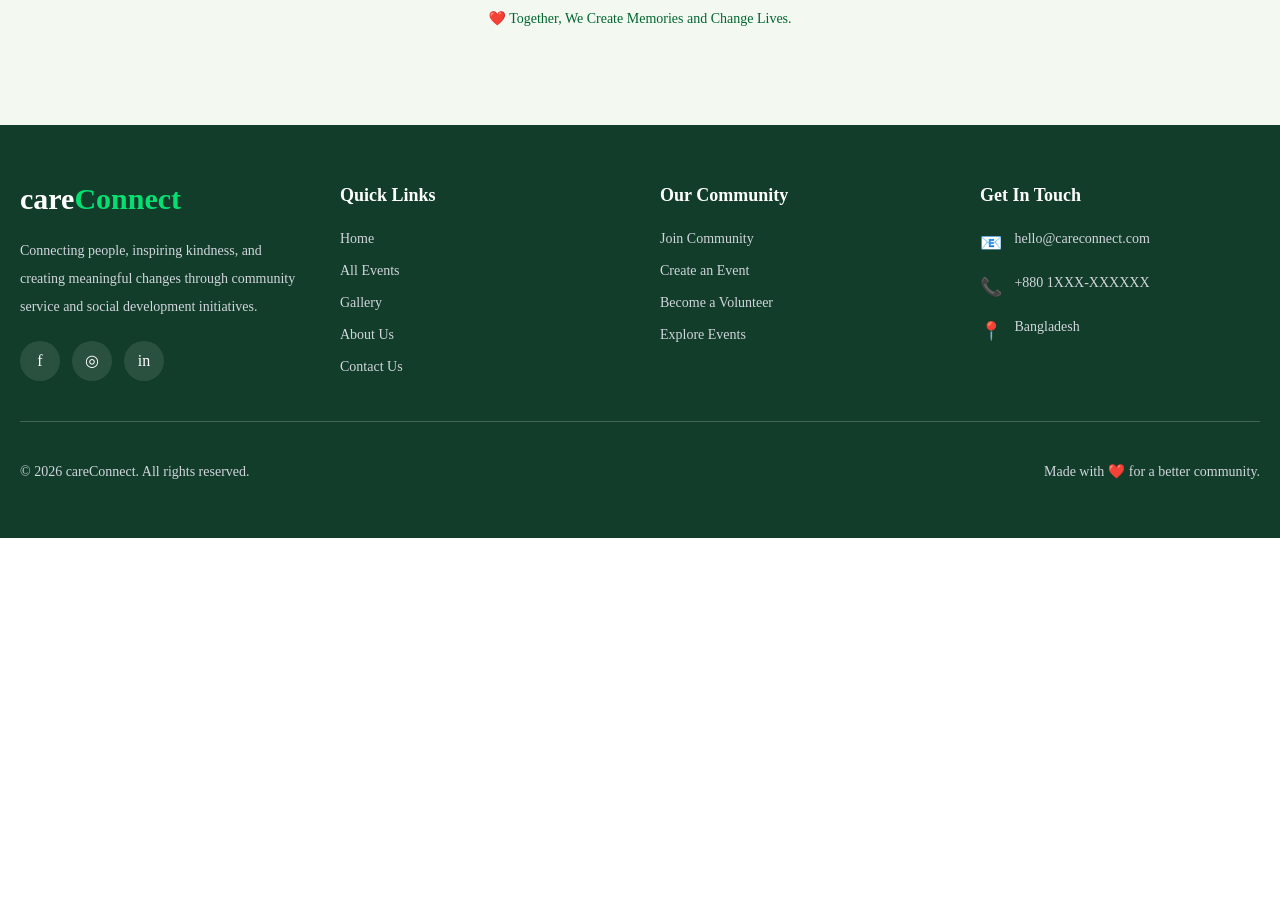
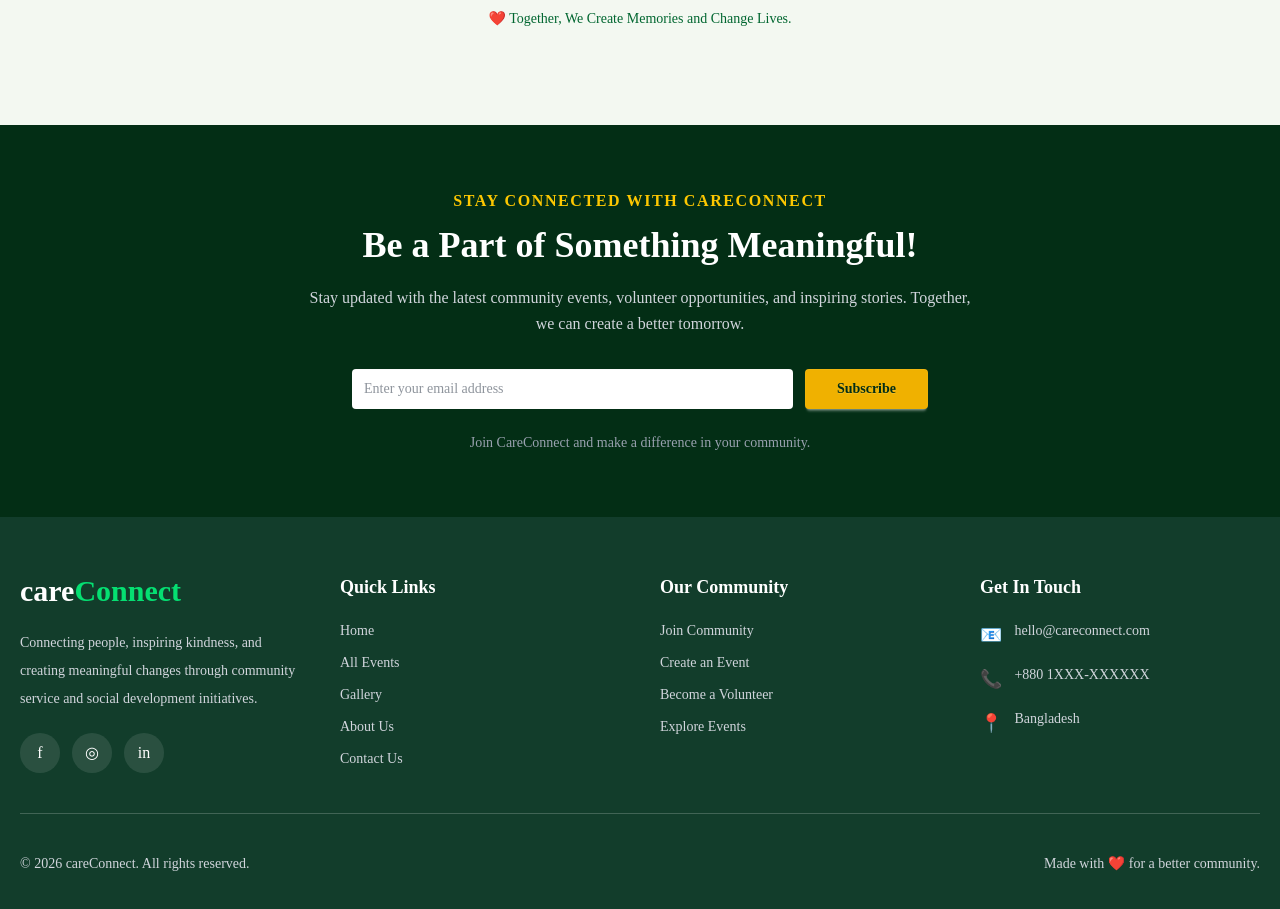
Before and after one commit to tishadey45/care-connect, a Next.js app: page / in a window 1280 px wide. Shown: the part 2300-3209 px from the top of the page. Before the commit the page ends 2838 px from the top, so only its background shows below. Built offline with nearby package versions, Linux system fonts and the light colour scheme.

Commit message:
:art: newsletter section done

```diff
--- a/src/app/page.tsx
+++ b/src/app/page.tsx
@@ -1,6 +1,7 @@
 import Banner from "@/components/ui/Banner";
 import Feature from "@/components/ui/Feature";
 import Gallery from "@/components/ui/Gallery";
+import Newsletter from "@/components/ui/Newsletter";
 
 export default function Home() {
   return (
@@ -8,6 +9,7 @@ export default function Home() {
       <Banner/>
       <Feature/>
       <Gallery/>
+      <Newsletter/>
     </div>
   );
 }
--- /dev/null
+++ b/src/components/ui/Newsletter.tsx
@@ -0,0 +1,40 @@
+export default function Newsletter() {
+  return (
+    <section className="bg-green-950 text-white py-16 px-5">
+      <div className="max-w-4xl mx-auto text-center">
+        <p className="text-yellow-400 font-semibold uppercase tracking-widest mb-3">
+          Stay Connected With CareConnect
+        </p>
+
+        <h2 className="text-3xl md:text-4xl font-bold mb-5">
+          Be a Part of Something Meaningful!
+        </h2>
+
+        <p className="text-gray-300 max-w-2xl mx-auto mb-8 leading-relaxed">
+          Stay updated with the latest community events, volunteer
+          opportunities, and inspiring stories. Together, we can create a better
+          tomorrow.
+        </p>
+
+        <div className="flex flex-col sm:flex-row gap-3 max-w-xl mx-auto">
+          <input
+            type="email"
+            placeholder="Enter your email address"
+            className="input input-bordered w-full text-gray-800 bg-white"
+          />
+
+          <button
+            type="button"
+            className="btn bg-yellow-500 hover:bg-yellow-400 border-none text-green-950 font-bold px-8"
+          >
+            Subscribe
+          </button>
+        </div>
+
+        <p className="text-gray-400 text-sm mt-6">
+          Join CareConnect and make a difference in your community.
+        </p>
+      </div>
+    </section>
+  );
+}
```
